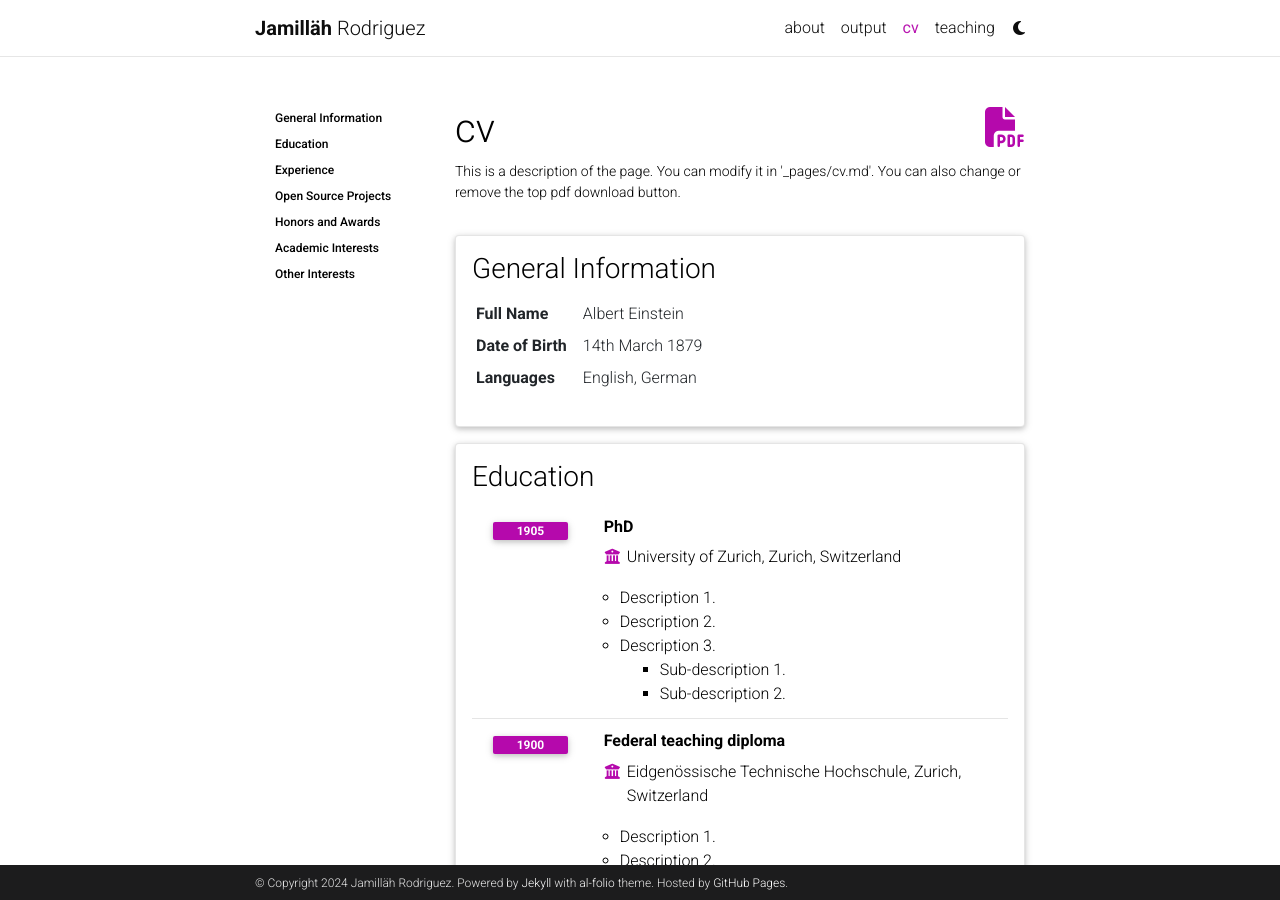
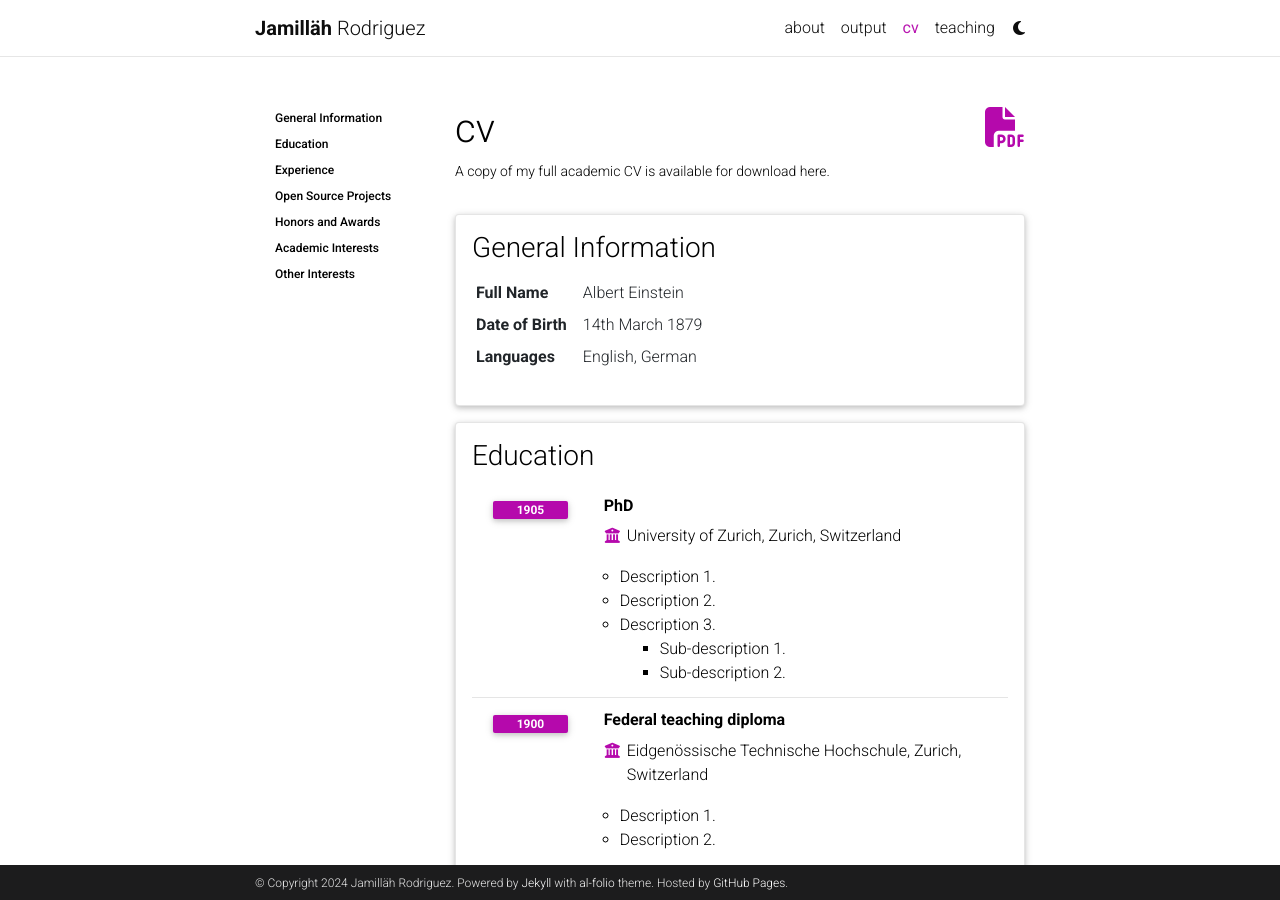
Before and after one commit to jamillahrodriguez/jamillahrodriguez.github.io, a Jekyll site: the page built from _pages/cv.md, in a window 1280 px wide and 900 px high. Built offline with Jekyll 4.4.1, drawn with Linux system fonts in a browser that asks for light colours; comment, search, counter and statistics services are not loaded; a style sheet for code colours, icons or effects is not loaded.

Commit message:
Update cv.md

```diff
--- a/_pages/cv.md
+++ b/_pages/cv.md
@@ -4,8 +4,8 @@
 title: cv
 nav: true
 nav_order: 4
-cv_pdf: example_pdf.pdf
-description: This is a description of the page. You can modify it in '_pages/cv.md'. You can also change or remove the top pdf download button.
+cv_pdf: Rodriguez_academic_CV.pdf
+description: A copy of my full academic CV is available for download here.
 toc:
   sidebar: left
 ---
```
